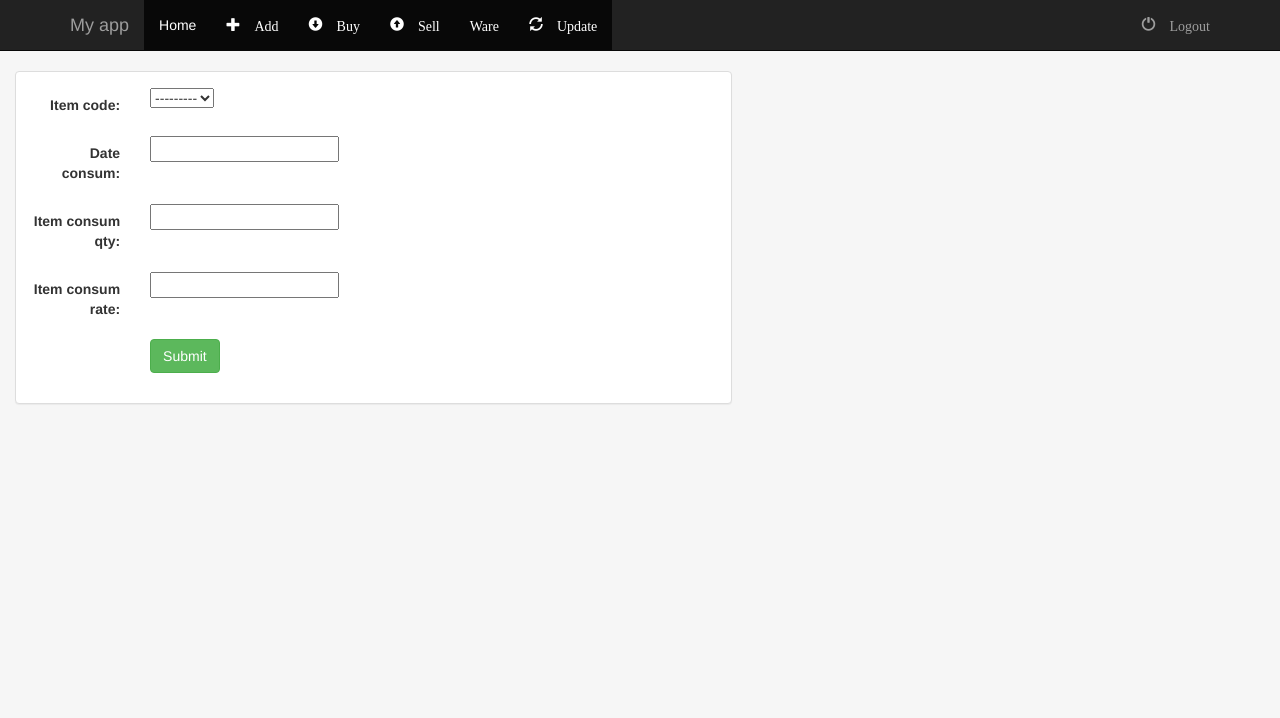
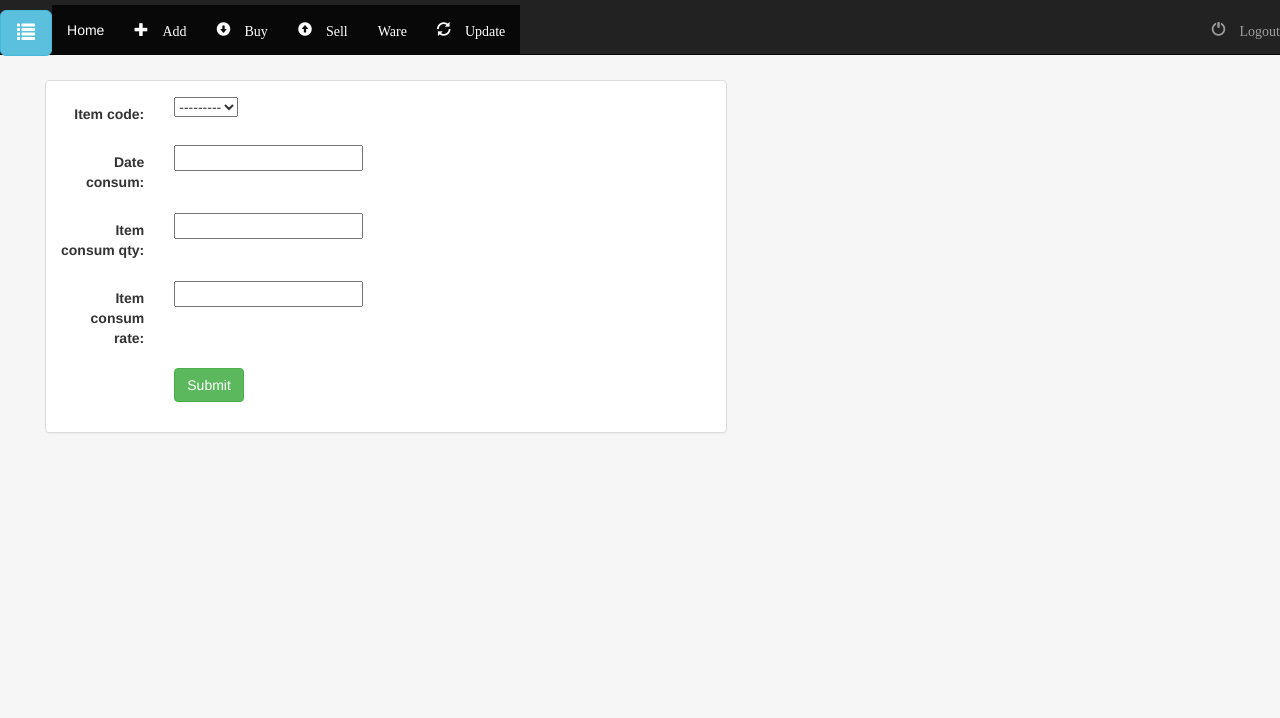
Before and after one commit to naveenrajm7/inventory-management, a Django app: page /consum/add/ in a window 1280 px wide. Shown: the top 718 px of the page. Run offline with Django 3.2, Linux system fonts and the light colour scheme; data that the repository does not hold is empty; some libraries are stand-ins or nearby versions.

Commit message:
added side-bar (toggle)

```diff
--- /dev/null
+++ b/webapp/static/webapp/css/sidebar.css
@@ -0,0 +1,61 @@
+
+.navbar-static-top {
+  min-height: 0;
+  height: 55px;
+  padding: 5px 0;
+  margin-bottom: 0;
+}
+.navbar-header{
+  height: 35px;
+  padding: 5px 0;
+}
+
+/* sidebar */
+#sidebar-wrapper{
+    z-index: 1;
+    position: absolute;
+    width: 0;
+    height: 100%;
+    overflow-y: hidden;
+    background: #2C3E50;
+/*    border: 2px solid red; */
+    opacity: 0.9;
+}
+
+/* main area */
+#page-content-wrapper{
+    width: 100%;
+    position: absolute;
+    padding: 15px;
+/*    border: 5px solid green; */
+}
+
+/* change the width of sidebar to display*/
+#wrapper.menuDispalyed #sidebar-wrapper{
+    width: 250px;
+    height: 100%;
+}
+/* to avoid over lapping of side bar*/
+#wrapper.menuDispalyed #page-content-wrapper{
+    padding-left: 250px;
+}
+
+/* side bar styling */
+.sidebar-nav{
+    padding: 0;
+    list-style: none;
+}
+
+.sidebar-nav li{
+    text-indent:  20px;
+    line-height: 40px;
+}
+
+.sidebar-nav li a{
+    display: block;
+    text-decoration:none;
+    color: #ddd;
+}
+.sidebar-nav li a:hover{
+    background: : #16A085;
+}
--- a/webapp/templates/webapp/head.html
+++ b/webapp/templates/webapp/head.html
@@ -7,6 +7,9 @@
 	{% load staticfiles %}
 	<link rel="stylesheet" href="{% static 'webapp/css/bootstrap.min.css' %}" type = "text/css"/>
 	<meta name="viewport" content = "width=device-width, initial-scale=1.0">
+    <link rel="stylesheet" href="{% static 'webapp/css/sidebar.css' %}">
+    <script src="https://code.jquery.com/jquery-1.10.2.js"></script>
+
 
 	<style type="text/css">
 		html,
@@ -18,15 +21,14 @@
 
 <body class="body" style="background-color:#f6f6f6">
     <nav class="navbar navbar-inverse navbar-static-top" role="navigation">
-  <div class="container">
 
         <div class="navbar-header">
-          <button type="button" class="navbar-toggle" data-toggle="collapse" data-target=".nav-collapse">
+            <a href="" class="btn btn-info btn-lg" id="menu-toggle"> <span class="glyphicon glyphicon-list"></span></a>
+            <button type="button" class="navbar-toggle" data-toggle="collapse" data-target=".nav-collapse">
             <span class="icon-bar"></span>
             <span class="icon-bar"></span>
             <span class="icon-bar"></span>
           </button>
-          <a class="navbar-brand" href="#">My app</a>
         </div>
 
     <div class="collapse navbar-collapse">
@@ -64,20 +66,41 @@
       <ul class="nav navbar-nav navbar-right">
           <li>
             <a href="/logout/" data-toggle="modal" data-target="#logoutModal">
-            <span class="glyphicon glyphicon-off" aria-hidden="true"> Logout</span>
+            <span class="glyphicon glyphicon-off" aria-hidden="true"> Logout </span>
             </a>
           </li>
       </ul>
     </div>
+</nav>
+    <div id ="wrapper">
+    <!-- sidebar -->
+    <div id = "sidebar-wrapper">
+        <ul class="sidebar-nav">
+            <li><a href="/consum">InFlow</a></li>
+            <li><a href="/issue">OutFlow</a></li>
+            <li><a href="/whouse">Ware House</a></li>
+       </ul>
+    </div>
 
-  </div>
-</nav>
+        <!-- /.page container -->
+    <div id ="page-content-wrapper">
+        <div class="container-fluid">
+            <p>
+                {% block content %}
+                {% endblock %}
+            </p>
+        </div>
+    </div>
 
-<!-- /.container -->
-<p>
-    {% block content %}
-    {% endblock %}
-</p>
+    </div>
+    <!-- Menu toggle script -->
+    <script>
+        $('#menu-toggle').click(
+         function(e) {
+                e.preventDefault();
+                $('#wrapper').toggleClass("menuDispalyed");
+            });
+    </script>
 <!-- Small modal -->
 <div class="modal" id="logoutModal" tabindex="-1" role="dialog" aria-hidden="true">
 <div class="modal-dialog modal-sm">
```
